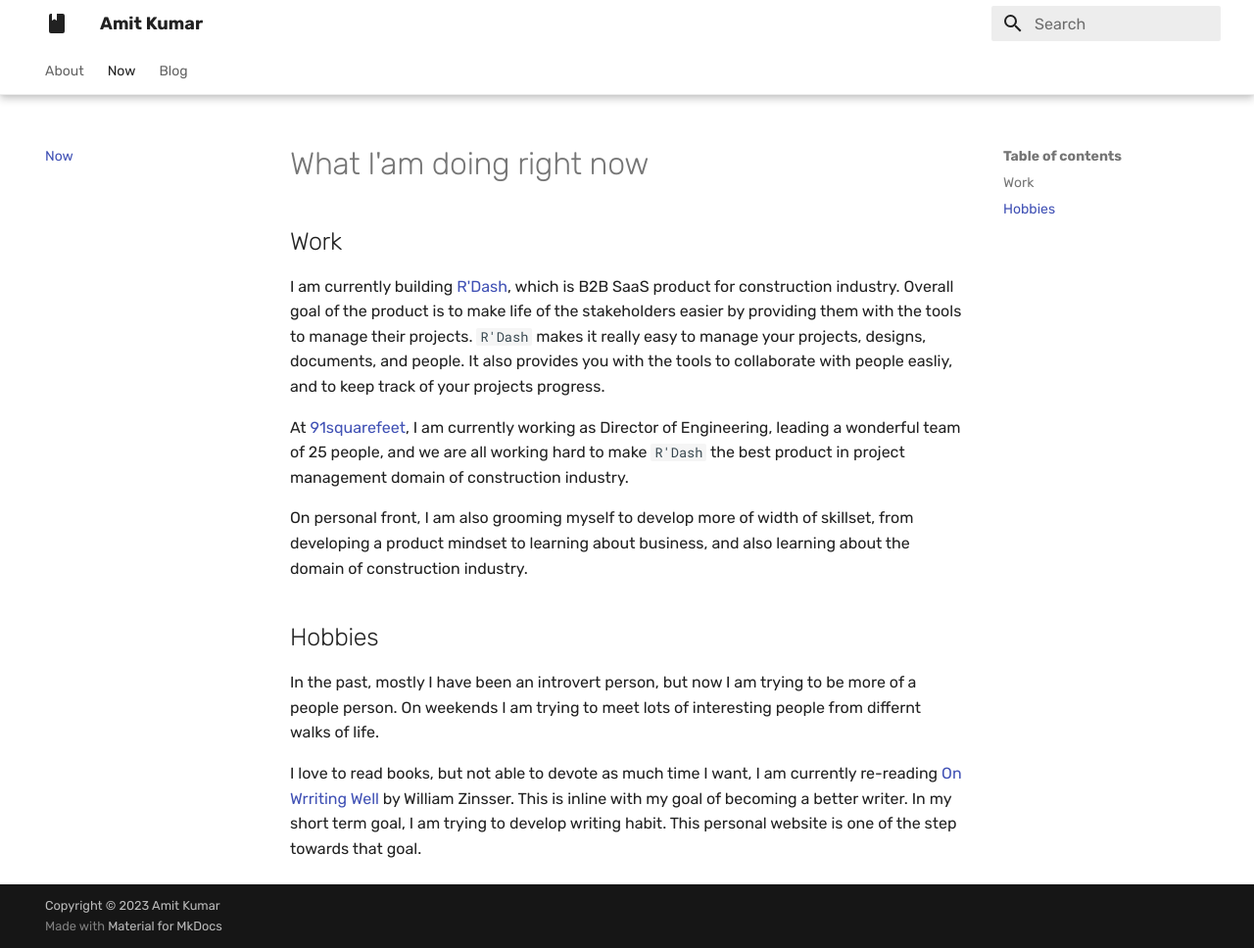
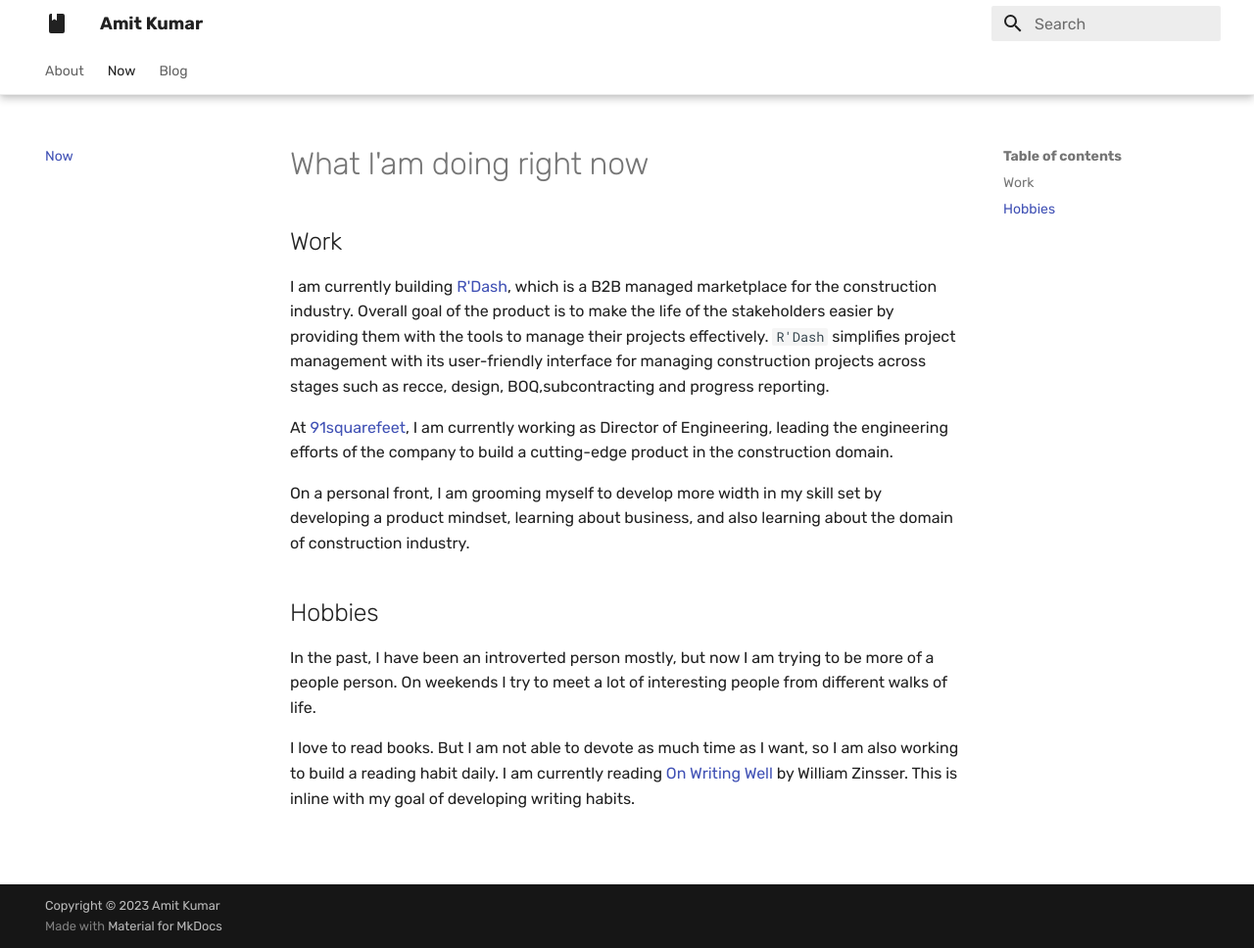
Before and after one commit to amitkmr/amitkmr.github.io, an MkDocs documentation site: the page built from docs/now.md, in a window 1280 px wide and 968 px high. Shown: the whole window at 98% size. Built offline with MkDocs 1.6.1 and Material for MkDocs 9.7.7, drawn with Linux system fonts in a browser that asks for light colours.

Commit message:
update now

```diff
--- a/docs/now.md
+++ b/docs/now.md
@@ -2,15 +2,15 @@
 
 ## Work
 
-I am currently building [R'Dash](https://rdash.io), which is B2B SaaS product for construction industry. Overall goal of the product is to make life of the stakeholders easier by providing them with the tools to manage their projects. `R'Dash` makes it really easy to manage your projects, designs, documents, and people. It also provides you with the tools to collaborate with people easliy, and to keep track of your projects progress.
+I am currently building [R'Dash](https://rdash.io), which is a B2B managed marketplace for the construction industry. Overall goal of the product is to make the life of the stakeholders easier by providing them with the tools to manage their projects effectively. `R'Dash` simplifies project management with its user-friendly interface for managing construction projects across stages such as recce, design, BOQ,subcontracting and progress reporting.
 
-At [91squarefeet](https://www.linkedin.com/company/91sqft), I am currently working as Director of Engineering, leading a wonderful team of 25 people, and we are all working hard to make `R'Dash` the best product in project management domain of construction industry.
+At [91squarefeet](https://www.linkedin.com/company/91sqft), I am currently working as Director of Engineering, leading the engineering efforts of the company to build a cutting-edge product in the construction domain.
 
-On personal front, I am also grooming myself to develop more of width of skillset, from developing a product mindset to learning about business, and also learning about the domain of construction industry.
+On a personal front, I am grooming myself to develop more width in my skill set by developing a product mindset, learning about business, and also learning about the domain of construction industry.
 
 
 ## Hobbies
 
-In the past, mostly I have been an introvert person, but now I am trying to be more of a people person. On weekends I am trying to meet lots of interesting people from differnt walks of life.
+In the past, I have been an introverted person mostly, but now I am trying to be more of a people person. On weekends I try to meet a lot of interesting people from different walks of life.
 
-I love to read books, but not able to devote as much time I want, I am currently re-reading [On Wrriting Well](https://www.goodreads.com/book/show/53343.On_Writing_Well) by William Zinsser. This is inline with my goal of becoming a better writer. In my short term goal, I am trying to develop writing habit. This personal website is one of the step towards that goal.
+I love to read books. But I am not able to devote as much time as I want, so I am also working to build a reading habit daily. I am currently reading [On Writing Well](https://www.goodreads.com/book/show/53343.On_Writing_Well) by William Zinsser. This is inline with my goal of developing writing habits.
```
